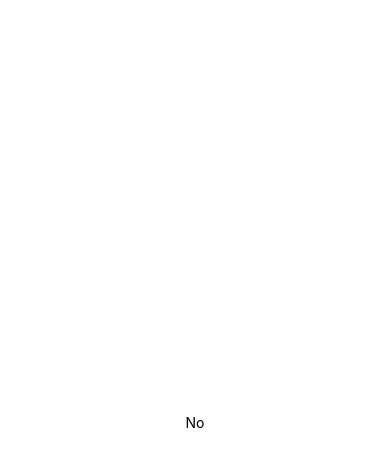
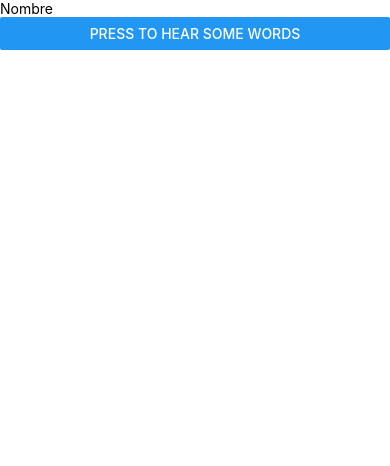
Before and after one commit to JosafatEnAd/remind, a React Native app: screen / in a window 390 px wide. Shown: the top 466 px of the page. Built offline with nearby package versions, Linux system fonts and the light colour scheme.

Commit message:
Speech the text

```diff
--- a/App.js
+++ b/App.js
@@ -1,20 +1,23 @@
-import { StatusBar } from 'expo-status-bar';
-import { StyleSheet, Text, View } from 'react-native';
+import * as React from 'react';
+import { View, StyleSheet, Button, TextInput } from 'react-native';
+import * as Speech from 'expo-speech';
 
 export default function App() {
+  const [name, setName] = React.useState('')
+  const speak = () => {
+    const thingToSay = `Hola ${name}`;
+    const options = {
+      voice: "com.apple.speech.synthesis.voice.Fred",
+      pitch: .9,
+      rate: 1
+    }
+    Speech.speak(thingToSay, options);
+  };
+  console.log(name)
   return (
-    <View style={styles.container}>
-      <Text>No</Text>
-      <StatusBar style="auto" />
+    <View>
+      <TextInput placeholder='Nombre' onChangeText={setName} />
+      <Button title="Press to hear some words" onPress={speak} />
     </View>
   );
 }
-
-const styles = StyleSheet.create({
-  container: {
-    flex: 1,
-    backgroundColor: '#fff',
-    alignItems: 'center',
-    justifyContent: 'center',
-  },
-});
--- a/package.json
+++ b/package.json
@@ -12,7 +12,8 @@
     "expo": "~47.0.8",
     "expo-status-bar": "~1.4.2",
     "react": "18.1.0",
-    "react-native": "0.70.5"
+    "react-native": "0.70.5",
+    "expo-speech": "~11.0.0"
   },
   "devDependencies": {
     "@babel/core": "^7.12.9"
```
Also changed, not shown: 1 other file (tests, documents, lock files or other folders).
